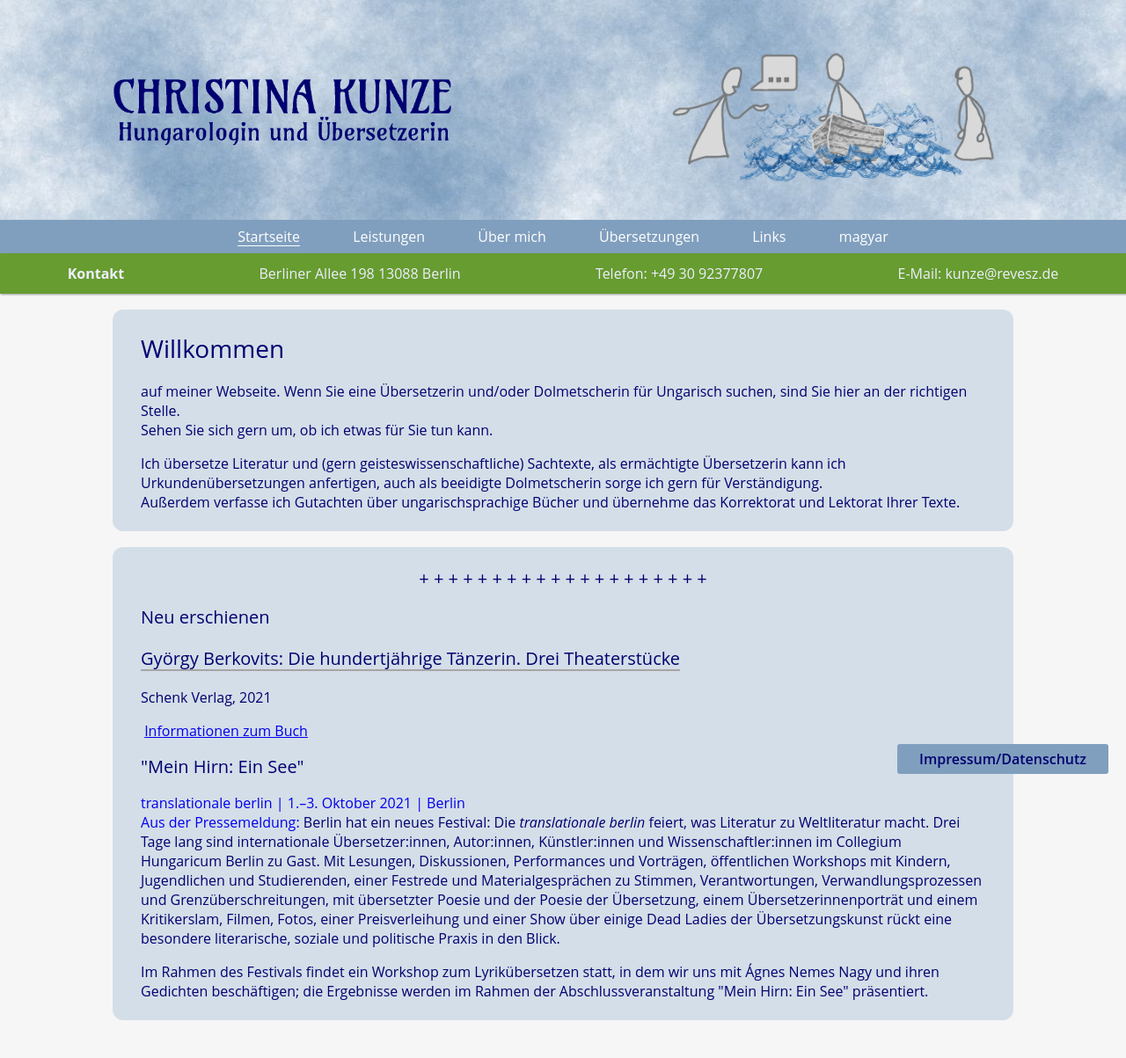
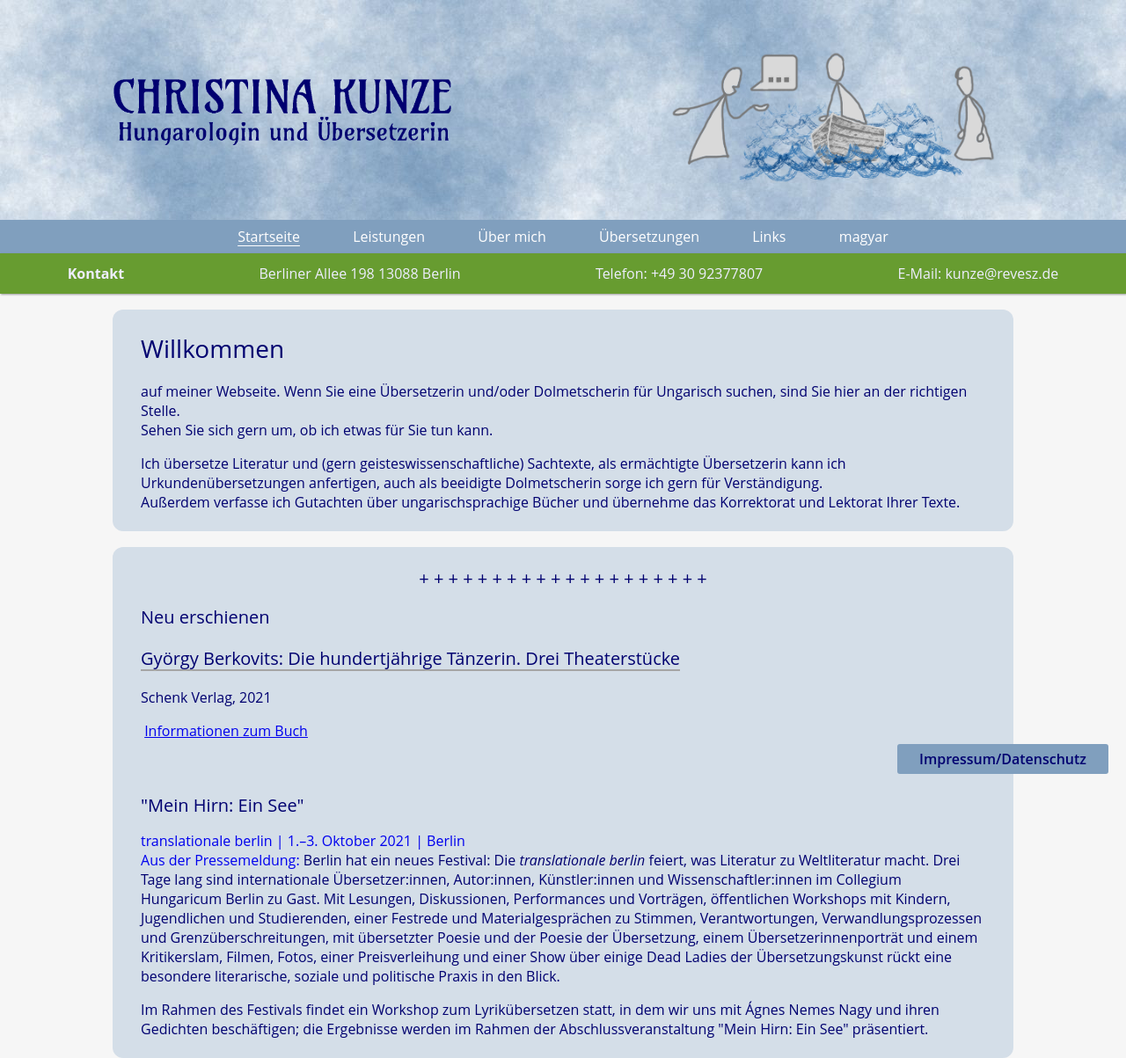
Before and after one commit to rixx/revesz.de, a Jekyll site: the page built from index.md, in a window 1280 px wide. Shown: the whole page at 88% size. Built offline with Jekyll 4.4.1, drawn with Linux system fonts in a browser that asks for light colours; before the commit the page ends 1160 px from its top, so only the background shows below that.

Commit message:
Update news.html

```diff
--- a/_includes/news.html
+++ b/_includes/news.html
@@ -5,6 +5,7 @@
 <img href="https://images-na.ssl-images-amazon.com/images/I/41DBe1xTuAL._SX333_BO1,204,203,200_.jpg">
 <a href="http://www.schenkbuchverlag.de/buch/Belletristik/Europaische_Literatur/126-Die_hundertjahrige_Tanzerin">Informationen zum Buch</a>
 
+<h2>&nbsp;</h2>
 <p>
 <h2>"Mein Hirn: Ein See"</h2>
   <a href="https://www.translationale-berlin.net/" style="text-decoration: none;">translationale berlin | 1.–3. Oktober 2021 | Berlin<br>
```
